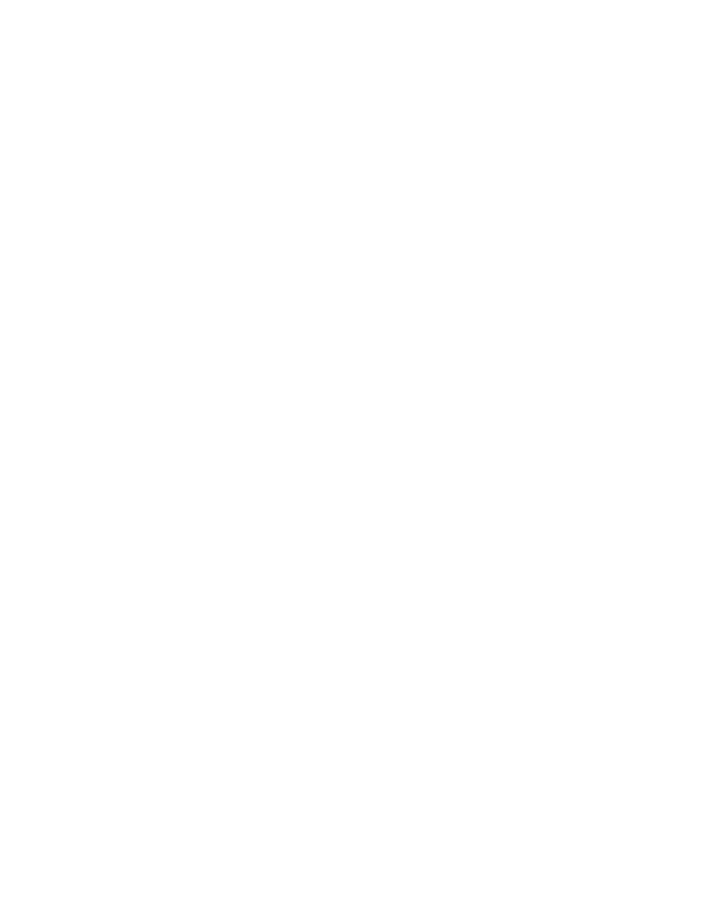
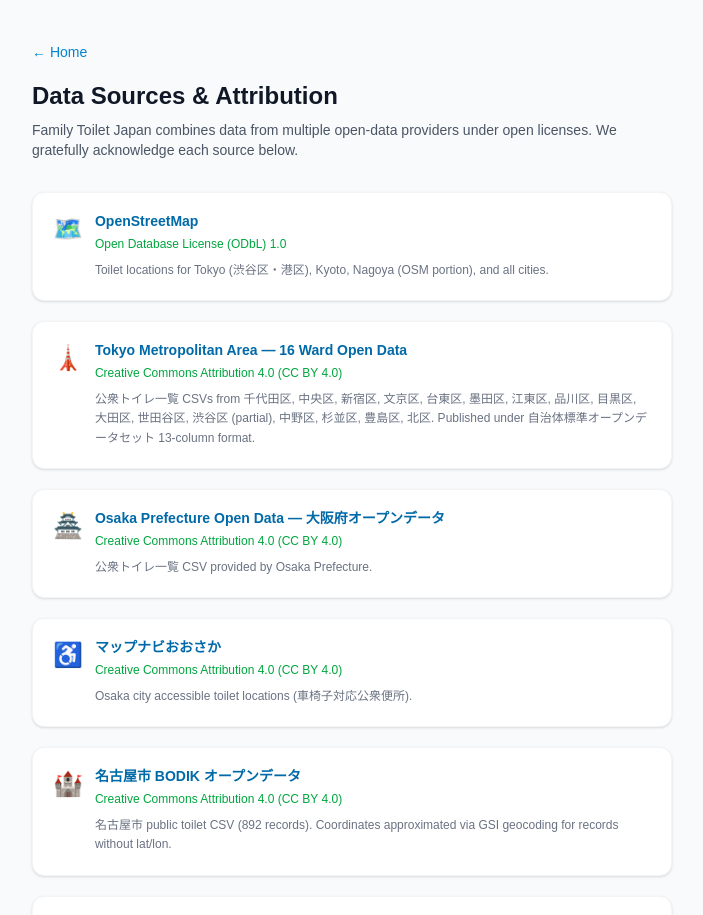
Before and after one commit to masharushama-art/family-toilet-japan, a Next.js app: page /attribution in a window 1280 px wide. Before the commit this address had no page. Shown: the top 915 px of the page, without its empty margins (288-991 px from the left). Before the commit the page ends 800 px from the top, so only its background shows below. Built offline with nearby package versions, Linux system fonts and the light colour scheme.

Commit message:
perf: viewport-only accurate markers; fix fee unknown display; add /attribution page

```diff
--- /dev/null
+++ b/app/attribution/page.tsx
@@ -0,0 +1,113 @@
+import type { Metadata } from "next";
+import Link from "next/link";
+
+export const metadata: Metadata = {
+  title: "Data Sources & Attribution | Family Toilet Japan",
+  description: "Open data sources, licenses, and attribution for Family Toilet Japan.",
+};
+
+const sources = [
+  {
+    name: "OpenStreetMap",
+    license: "Open Database License (ODbL) 1.0",
+    licenseUrl: "https://opendatacommons.org/licenses/odbl/",
+    url: "https://www.openstreetmap.org/copyright",
+    description: "Toilet locations for Tokyo (渋谷区・港区), Kyoto, Nagoya (OSM portion), and all cities.",
+    icon: "🗺️",
+  },
+  {
+    name: "Tokyo Metropolitan Area — 16 Ward Open Data",
+    license: "Creative Commons Attribution 4.0 (CC BY 4.0)",
+    licenseUrl: "https://creativecommons.org/licenses/by/4.0/",
+    url: "https://catalog.data.metro.tokyo.lg.jp/",
+    description:
+      "公衆トイレ一覧 CSVs from 千代田区, 中央区, 新宿区, 文京区, 台東区, 墨田区, 江東区, 品川区, 目黒区, 大田区, 世田谷区, 渋谷区 (partial), 中野区, 杉並区, 豊島区, 北区. Published under 自治体標準オープンデータセット 13-column format.",
+    icon: "🗼",
+  },
+  {
+    name: "Osaka Prefecture Open Data — 大阪府オープンデータ",
+    license: "Creative Commons Attribution 4.0 (CC BY 4.0)",
+    licenseUrl: "https://creativecommons.org/licenses/by/4.0/",
+    url: "https://www.pref.osaka.lg.jp/",
+    description: "公衆トイレ一覧 CSV provided by Osaka Prefecture.",
+    icon: "🏯",
+  },
+  {
+    name: "マップナビおおさか",
+    license: "Creative Commons Attribution 4.0 (CC BY 4.0)",
+    licenseUrl: "https://creativecommons.org/licenses/by/4.0/",
+    url: "https://www.mapnavi.pref.osaka.lg.jp/",
+    description: "Osaka city accessible toilet locations (車椅子対応公衆便所).",
+    icon: "♿",
+  },
+  {
+    name: "名古屋市 BODIK オープンデータ",
+    license: "Creative Commons Attribution 4.0 (CC BY 4.0)",
+    licenseUrl: "https://creativecommons.org/licenses/by/4.0/",
+    url: "https://www.city.nagoya.jp/",
+    description: "名古屋市 public toilet CSV (892 records). Coordinates approximated via GSI geocoding for records without lat/lon.",
+    icon: "🏰",
+  },
+  {
+    name: "国土地理院 (GSI) 住所検索 API",
+    license: "国土地理院コンテンツ利用規約 (Attribution required)",
+    licenseUrl: "https://www.gsi.go.jp/kikakuchousei/kikakuchousei40182.html",
+    url: "https://msearch.gsi.go.jp/address-search/AddressSearch",
+    description:
+      "Used for geocoding Nagoya municipal addresses to approximate coordinates (chome-level centroid). Records using GSI geocoding are shown with dashed markers and an 'Approximate location' note.",
+    icon: "📍",
+  },
+];
+
+export default function AttributionPage() {
+  return (
+    <main className="min-h-screen bg-gray-50">
+      <div className="max-w-2xl mx-auto px-4 py-10">
+        <Link href="/" className="text-sky-600 text-sm hover:underline">← Home</Link>
+
+        <h1 className="text-2xl font-bold text-gray-900 mt-4 mb-2">Data Sources &amp; Attribution</h1>
+        <p className="text-gray-600 text-sm mb-8">
+          Family Toilet Japan combines data from multiple open-data providers under open licenses.
+          We gratefully acknowledge each source below.
+        </p>
+
+        <div className="space-y-5">
+          {sources.map((s) => (
+            <div key={s.name} className="bg-white rounded-xl shadow-sm border border-gray-100 p-5">
+              <div className="flex items-start gap-3">
+                <span className="text-2xl">{s.icon}</span>
+                <div className="flex-1 min-w-0">
+                  <h2 className="font-semibold text-gray-900 text-sm leading-tight">
+                    <a href={s.url} target="_blank" rel="noopener noreferrer" className="hover:underline text-sky-700">
+                      {s.name}
+                    </a>
+                  </h2>
+                  <a
+                    href={s.licenseUrl}
+                    target="_blank"
+                    rel="noopener noreferrer"
+                    className="text-xs text-green-600 hover:underline mt-0.5 inline-block"
+                  >
+                    {s.license}
+                  </a>
+                  <p className="text-xs text-gray-500 mt-1.5 leading-relaxed">{s.description}</p>
+                </div>
+              </div>
+            </div>
+          ))}
+        </div>
+
+        <div className="mt-8 bg-sky-50 border border-sky-100 rounded-xl p-5">
+          <h2 className="font-semibold text-sky-800 text-sm mb-2">Map Tiles</h2>
+          <p className="text-xs text-gray-600">
+            Map tiles © <a href="https://www.openstreetmap.org/copyright" target="_blank" rel="noopener noreferrer" className="text-sky-600 hover:underline">OpenStreetMap contributors</a>, served via the OpenStreetMap tile server (usage subject to <a href="https://operations.osmfoundation.org/policies/tiles/" target="_blank" rel="noopener noreferrer" className="text-sky-600 hover:underline">OSM tile usage policy</a>).
+          </p>
+        </div>
+
+        <p className="text-xs text-gray-400 mt-8 text-center">
+          Family Toilet Japan is not affiliated with any data provider listed above.
+        </p>
+      </div>
+    </main>
+  );
+}
--- a/app/components/MapView.tsx
+++ b/app/components/MapView.tsx
@@ -1,7 +1,7 @@
 "use client";
 
-import { useEffect, useState, useCallback } from "react";
-import { MapContainer, TileLayer, Marker, Popup, useMap } from "react-leaflet";
+import { useEffect, useState, useCallback, useRef } from "react";
+import { MapContainer, TileLayer, Marker, Popup, useMap, useMapEvents } from "react-leaflet";
 import L from "leaflet";
 import "leaflet/dist/leaflet.css";
 import type { Toilet, FilterState } from "../types/toilet";
@@ -73,6 +73,78 @@
     if (position) map.flyTo(position, 15, { duration: 1.5 });
   }, [position, map]);
   return null;
+}
+
+// ビューポート内の正確座標ピンのみ描画。moveend/zoomend で再計算。
+function AccurateMarkers({
+  toilets,
+  onSelect,
+}: {
+  toilets: Toilet[];
+  onSelect: (t: Toilet) => void;
+}) {
+  const map = useMap();
+  const [visible, setVisible] = useState<Toilet[]>([]);
+  const allRef = useRef(toilets);
+  allRef.current = toilets;
+
+  const update = useCallback(() => {
+    const bounds = map.getBounds().pad(0.2);
+    setVisible(allRef.current.filter((t) => bounds.contains([t.lat, t.lon])));
+  }, [map]);
+
+  useMapEvents({ moveend: update, zoomend: update });
+
+  useEffect(() => { update(); }, [update, toilets]);
+
+  return (
+    <>
+      {visible.map((t) => (
+        <Marker
+          key={t.id}
+          position={[t.lat, t.lon]}
+          icon={t.changingTable ? changingTableIcon : normalIcon}
+          eventHandlers={{ click: () => onSelect(t) }}
+        />
+      ))}
+    </>
+  );
+}
+
+// 概算座標クラスタ（geocoded）は件数が少ないので全件描画
+function GeocodedMarkers({
+  groups,
+  onSelect,
+}: {
+  groups: Map<string, Toilet[]>;
+  onSelect: (t: Toilet) => void;
+}) {
+  return (
+    <>
+      {Array.from(groups.entries()).map(([key, group]) => {
+        const t = group[0];
+        const hasChanging = group.some((g) => g.changingTable);
+        if (group.length > 1) {
+          return (
+            <Marker
+              key={`cluster-${key}`}
+              position={[t.lat, t.lon]}
+              icon={clusterIcon(group.length, hasChanging)}
+              eventHandlers={{ click: () => onSelect(t) }}
+            />
+          );
+        }
+        return (
+          <Marker
+            key={t.id}
+            position={[t.lat, t.lon]}
+            icon={t.changingTable ? geocodedChangingIcon : geocodedNormalIcon}
+            eventHandlers={{ click: () => onSelect(t) }}
+          />
+        );
+      })}
+    </>
+  );
 }
 
 const DEFAULT_CENTER: [number, number] = [35.681, 139.767]; // 東京駅
@@ -193,39 +265,11 @@
           </Marker>
         )}
 
-        {/* 正確座標のトイレピン */}
-        {accurate.map((t) => (
-          <Marker
-            key={t.id}
-            position={[t.lat, t.lon]}
-            icon={t.changingTable ? changingTableIcon : normalIcon}
-            eventHandlers={{ click: () => setSelected(t) }}
-          />
-        ))}
+        {/* 正確座標：ビューポート内のみ描画 */}
+        <AccurateMarkers toilets={accurate} onSelect={setSelected} />
 
-        {/* 概算座標(geocoded)のピン。同一座標は数バッジでクラスタ表示 */}
-        {Array.from(geoGroups.entries()).map(([key, group]) => {
-          const t = group[0];
-          const hasChanging = group.some((g) => g.changingTable);
-          if (group.length > 1) {
-            return (
-              <Marker
-                key={`cluster-${key}`}
-                position={[t.lat, t.lon]}
-                icon={clusterIcon(group.length, hasChanging)}
-                eventHandlers={{ click: () => setSelected(t) }}
-              />
-            );
-          }
-          return (
-            <Marker
-              key={t.id}
-              position={[t.lat, t.lon]}
-              icon={t.changingTable ? geocodedChangingIcon : geocodedNormalIcon}
-              eventHandlers={{ click: () => setSelected(t) }}
-            />
-          );
-        })}
+        {/* 概算座標(geocoded)：クラスタバッジで全件描画（約97クラスタ） */}
+        <GeocodedMarkers groups={geoGroups} onSelect={setSelected} />
       </MapContainer>
 
       {/* GPS ボタン */}
--- a/app/components/ToiletDetail.tsx
+++ b/app/components/ToiletDetail.tsx
@@ -99,9 +99,11 @@
             : <span className="text-gray-400">{t("unknown")}</span>}
         </Row>
         <Row icon="💴" label="Fee">
-          {toilet.fee
+          {toilet.fee === true
             ? <span className="text-orange-500">Paid</span>
-            : <span className="text-green-600">Free</span>}
+            : toilet.fee === false
+            ? <span className="text-green-600">Free</span>
+            : <span className="text-gray-400">{t("unknown")}</span>}
         </Row>
         {toilet.openingHours && (
           <Row icon="🕐" label={t("hours")}>
--- a/app/page.tsx
+++ b/app/page.tsx
@@ -130,7 +130,9 @@
             OpenStreetMap and is updated regularly.
           </p>
           <p className="text-xs text-gray-400">
-            Data: © OpenStreetMap contributors (ODbL) · Free to use · No tracking
+            Data: © OpenStreetMap contributors (ODbL) + Municipal Open Data (CC BY) ·{" "}
+            <Link href="/attribution" className="underline hover:text-gray-600">Data sources &amp; attribution</Link>
+            {" "}· Free to use · No tracking
           </p>
         </div>
       </div>
```
